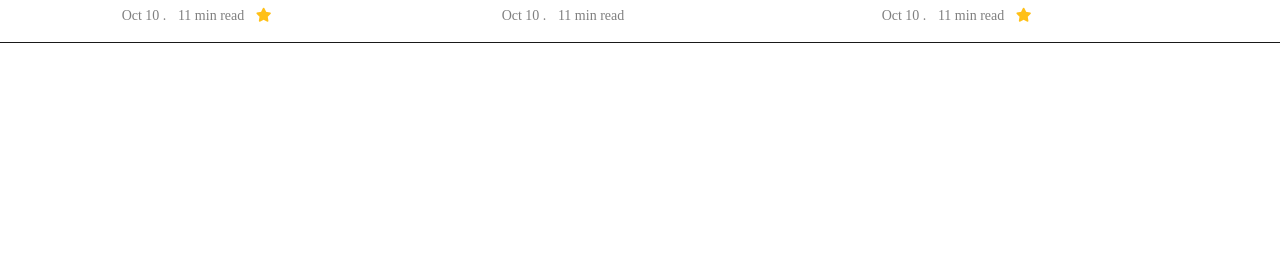
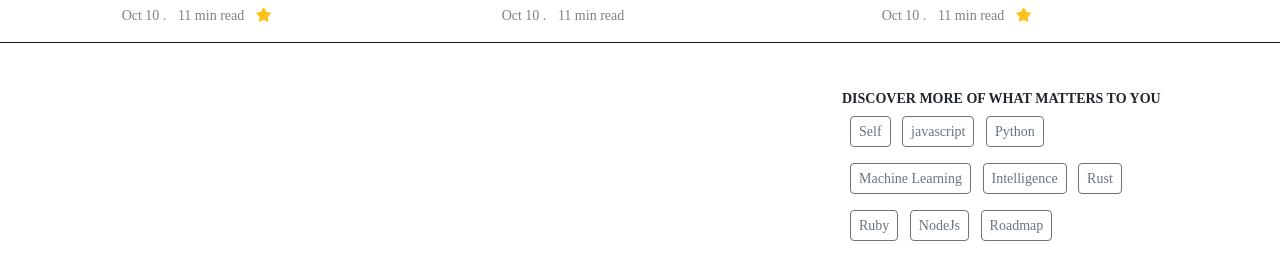
Before and after one commit to sedaklnc/mediumClone, a plain HTML site: page index.html in a window 1280 px wide. Shown: the part 1220-1477 px from the top of the page. Before the commit the page ends 1263 px from the top, so only its background shows below. Drawn offline with Linux system fonts and the light colour scheme.

Commit message:
button part is added

```diff
--- a/index.html
+++ b/index.html
@@ -189,6 +189,42 @@
                     </div>
         </div><!--conteiner is done & content part is done-->
     </div>
+
+    <!--last part is started-->
+    <div class="container">
+        <div class="row mt-5">
+            <section class="col-sm-8">
+
+            </section>
+
+            <!--Button part is staarted-->
+            <aside class="col-sm-4">
+                <h6 class="small"><strong>DISCOVER MORE OF WHAT MATTERS TO YOU</strong></h6>
+                <ul class="ms-2 list-inline small text-black-50">
+                    <li class="list-inline-item"><a href="#" class="btn btn-sm btn-outline-secondary">Self</a></li>
+                    <li class="list-inline-item"><a href="#" class="btn btn-sm btn-outline-secondary">javascript</a></li>
+                    <li class="list-inline-item"><a href="#" class="btn btn-sm btn-outline-secondary">Python</a></li>
+                </ul>
+                <ul class="ms-2 list-inline small text-black-50 ">
+                    <li class="list-inline-item"><a href="#" class="btn btn-sm btn-outline-secondary">Machine Learning</a></li>
+                    <li class="list-inline-item"><a href="#" class="btn btn-sm btn-outline-secondary">Intelligence</a></li>
+                    <li class="list-inline-item"><a href="#" class="btn btn-sm btn-outline-secondary">Rust</a></li>
+                </ul>
+                <ul class="ms-2 list-inline small text-black-50">
+                    <li class="list-inline-item"><a href="#" class="btn btn-sm btn-outline-secondary">Ruby</a></li>
+                    <li class="list-inline-item"><a href="#" class="btn btn-sm btn-outline-secondary">NodeJs</a></li>
+                    <li class="list-inline-item"><a href="#" class="btn btn-sm btn-outline-secondary">Roadmap</a></li>
+                </ul>
+            </aside>
+            <!--Button part is ended-->
+
+        </div>
+    </div>
+
+
+
+
+
     <script src="js/popper.min.js"></script>
     <script src="js/bootstrap.bundle.min.js"></script>
 </body>
```
